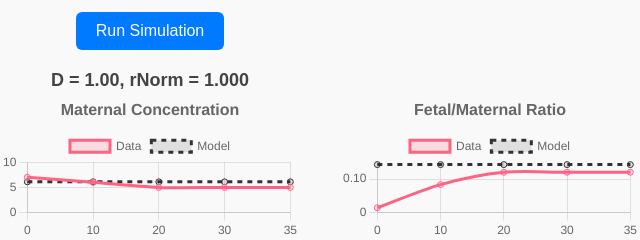
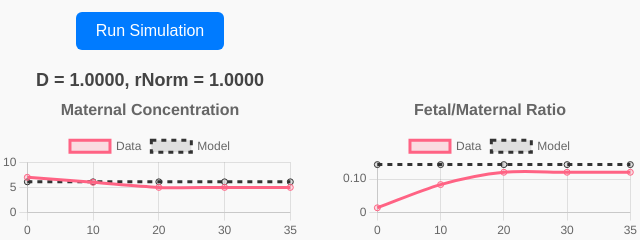
Before and after one commit to eleanordoman/exvivoplacentalperfusion.github.io, a plain HTML site: page open_circuit.html in a window 1280 px wide. Both pictures are taken after a click on the button "Run Simulation". Shown: the part 224-464 px from the top of the page, 490-1130 px from the left. Drawn offline with nearby package versions, Linux system fonts and the light colour scheme.

Commit message:
Update open_circuit.html

```diff
--- a/open_circuit.html
+++ b/open_circuit.html
@@ -181,7 +181,7 @@
             const maternalInd = shared.map(t => mt.indexOf(t));
             const ratioData = fetalInd.map((fi, i) => cf[fi] / cm[maternalInd[i]]);
 
-            document.getElementById('d-value').innerText = `D = ${D.toFixed(2)}, rNorm = ${rnorm.toFixed(3)}`;
+            document.getElementById('d-value').innerText = `D = ${D.toFixed(4)}, rNorm = ${rnorm.toFixed(4)}`;
 
             plotChart('fetalChart', 'Fetal Concentration', ft, cf, cfstar);
             plotChart('maternalChart', 'Maternal Concentration', mt, cm, cmstar);
```
